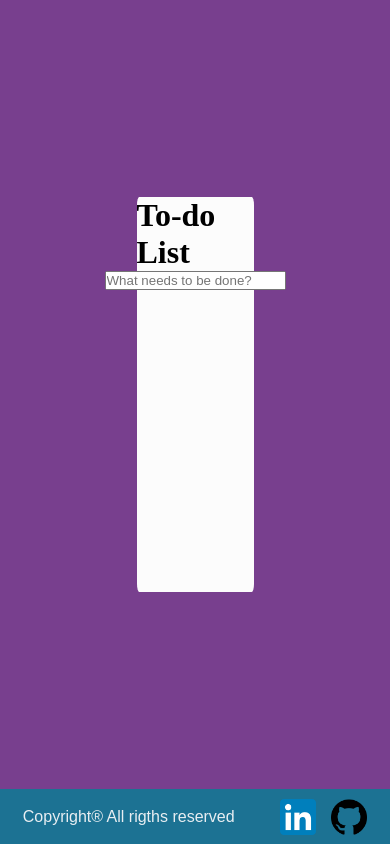
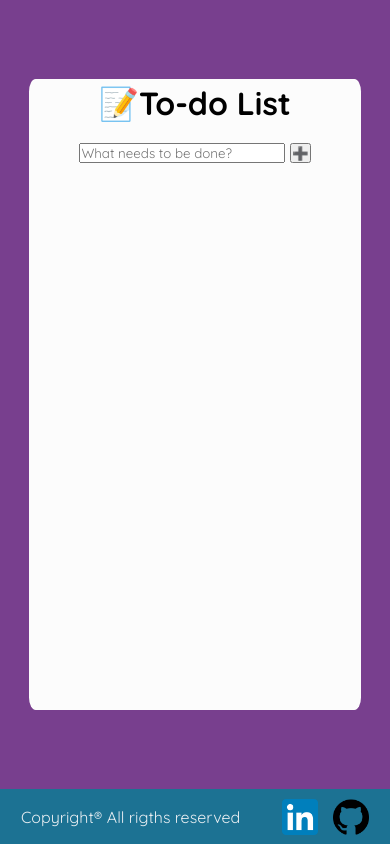
Before and after one commit to emiliano-tolaba/Centria, a plain HTML site: page index.html in a window 390 px wide. Drawn offline with Linux system fonts and the light colour scheme.

Commit message:
input y boton agregados/estilos aniadidos

```diff
--- a/index.html
+++ b/index.html
@@ -4,6 +4,7 @@
     <meta charset="UTF-8">
     <meta name="viewport" content="width=device-width, initial-scale=1.0">
     <link rel="stylesheet" href="style.css">
+    <link href="https://fonts.googleapis.com/css2?family=Quicksand:wght@300..700&display=swap" rel="stylesheet">
     <script src="script.js" defer></script>
     <title>To-do List</title>
 </head>
@@ -12,8 +13,11 @@
     </header>
     <main>
         <div id="box">
-            <h1>To-do List</h1>
-            <input type="text" name="todoInput" placeholder="What needs to be done?">
+            <h1>📝To-do List</h1>
+            <div id="task-input-container">
+                <input type="text" id="inputToDo" name="inputToDo" placeholder="What needs to be done?">
+                <button id="btnAdd">➕</button>
+            </div>
         </div>
 
     </main>
--- a/style.css
+++ b/style.css
@@ -2,15 +2,16 @@
 /*
 *
 {
-    outline: 1px solid red;     Mousekeherramienta misteriosa
-}
-*/
+    outline: 1px solid red;     /*Mousekeherramienta misteriosa
+}*/
+
 
 *
 {
     margin: 0;
     padding: 0;
     box-sizing: border-box;
+    font-family: "Quicksand", sans-serif;
 }
 
 html, body              /*ocupa el alto total de la pantalla*/
@@ -41,9 +42,26 @@ main
 
     background-color: #FCFCFC;
     width: 30%;
-    height: 50%;
+    height: 60%;
     border-radius: 2%;
+    padding: 1% 0%;
 
+    gap: 20px;
+
+}
+
+#task-input-container
+{
+    display: flex;
+    flex-direction: row;
+    justify-content: center;
+    width: 100%;
+    gap: 5px;
+}
+
+#inputToDo
+{
+    width: 62%;
 }
 
 
@@ -82,10 +100,18 @@ a, #links
 
 @media (max-width: 768px)
 {
-
+    #box
+    {
+        width: 60%;
+        height: 70%;
+    }
 }
 
 @media (max-width: 480px)
 {
-
+    #box
+    {
+        width: 85%;
+        height: 80%;
+    }
 }
```
